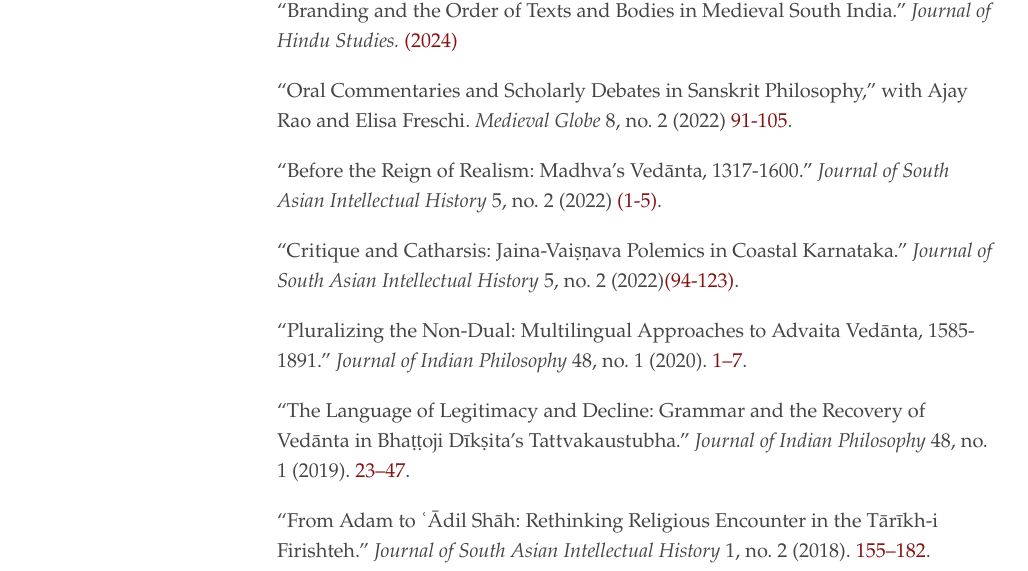
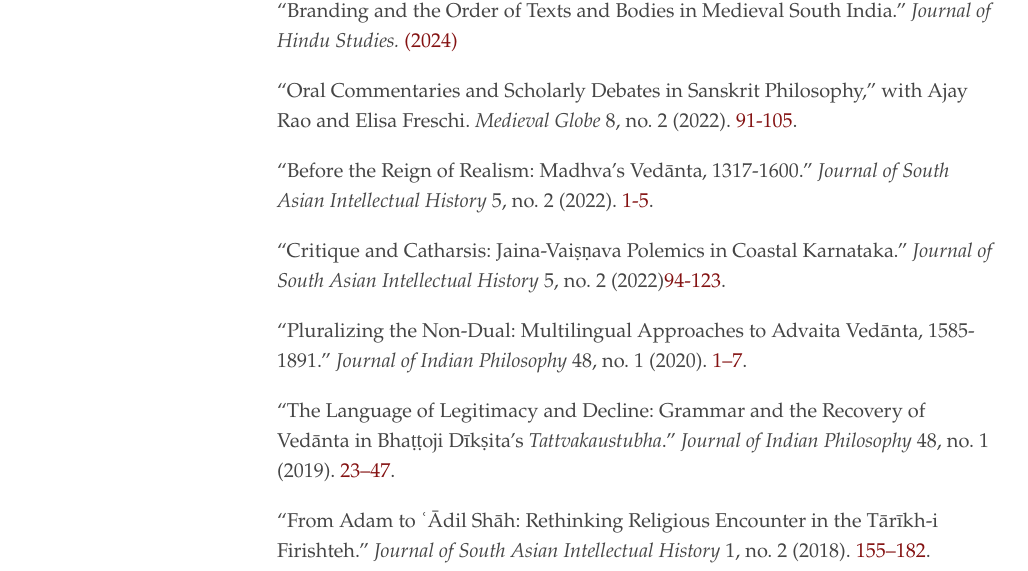
Before and after one commit to petersonjonath/personalwebpage, a Jekyll site: the page built from writing.md, in a window 1280 px wide. Shown: the part 883-1454 px from the top of the page, without its empty margins (3-1031 px from the left). Built offline with Jekyll 4.4.1, drawn with Linux system fonts in a browser that asks for light colours.

```diff
--- a/writing.md
+++ b/writing.md
@@ -21,31 +21,31 @@ title: Writing
 
 "The Long Shadow of Sāyaṇa: Reading the *Ṛg Veda* in Eighteenth Century Pandharpur.” (in progress)
 
-“Hermeneutics of Hierarchy: Taptamudrā and the Question of Śūdra Liberation.” *New Explorations in South Asian Research.*
-(under review)
+“Hermeneutics of Hierarchy: Taptamudrā and the Question of Śūdra Liberation.” *New Explorations in South
+Asian Research.* (under review)
 
-"Vyāsa’s Body, or a Prehistory of Religious Conflict in the Deccan,” *New Explorations in South Asian Research*.
-(forthcoming)
+"Vyāsa’s Body, or a Prehistory of Religious Conflict in the Deccan,” *New Explorations in South Asian
+Research*. (forthcoming)
 
 “Branding and the Order of Texts and Bodies in Medieval South India.” *Journal of Hindu Studies.* [(2024)](https://academic.oup.com/jhs/advance-article-abstract/doi/10.1093/jhs/hiad033/7609621?redirectedFrom=fulltext)
 
-“Oral Commentaries and Scholarly Debates in Sanskrit Philosophy,” with Ajay Rao and Elisa Freschi. *Medieval Globe* 8, no. 2
-(2022) [91-105](https://muse.jhu.edu/issue/50537).
+“Oral Commentaries and Scholarly Debates in Sanskrit Philosophy,” with Ajay Rao and Elisa Freschi.
+*Medieval Globe* 8, no. 2 (2022). [91-105](https://muse.jhu.edu/issue/50537).
 
-“Before the Reign of Realism: Madhva’s Vedānta, 1317-1600.” *Journal of South Asian Intellectual History* 5, no. 2 (2022)
-[(1-5)](https://brill.com/view/journals/saih/5/1/article-p1_1.xml).
+“Before the Reign of Realism: Madhva’s Vedānta, 1317-1600.” *Journal of South Asian Intellectual History*
+5, no. 2 (2022). [1-5](https://brill.com/view/journals/saih/5/1/article-p1_1.xml).
 
-“Critique and Catharsis: Jaina-Vaiṣṇava Polemics in Coastal Karnataka.” *Journal of South Asian Intellectual History* 5,
-no. 2 (2022)[(94-123)](https://brill.com/view/journals/saih/5/1/article-p94_5.xml).
+“Critique and Catharsis: Jaina-Vaiṣṇava Polemics in Coastal Karnataka.” *Journal of South Asian
+Intellectual History* 5, no. 2 (2022)[94-123](https://brill.com/view/journals/saih/5/1/article-p94_5.xml).
 
-“Pluralizing the Non-Dual: Multilingual Approaches to Advaita Vedānta, 1585-1891.” *Journal of Indian Philosophy* 48, no. 1
-(2020). [1–7](https://link.springer.com/article/10.1007/s10781-019-09416-y).
+“Pluralizing the Non-Dual: Multilingual Approaches to Advaita Vedānta, 1585-1891.” *Journal of Indian
+Philosophy* 48, no. 1 (2020). [1–7](https://link.springer.com/article/10.1007/s10781-019-09416-y).
 
-“The Language of Legitimacy and Decline: Grammar and the Recovery of Vedānta in Bhaṭṭoji Dīkṣita’s Tattvakaustubha.” *Journal
-of Indian Philosophy* 48, no. 1 (2019). [23–47](https://link.springer.com/article/10.1007/s10781-019-09406-0).
+“The Language of Legitimacy and Decline: Grammar and the Recovery of Vedānta in Bhaṭṭoji Dīkṣita’s
+*Tattvakaustubha*.” *Journal of Indian Philosophy* 48, no. 1 (2019). [23–47](https://link.springer.com/article/10.1007/s10781-019-09406-0).
 
-“From Adam to ʿĀdil Shāh: Rethinking Religious Encounter in the Tārīkh-i Firishteh.” *Journal of South Asian Intellectual
-History* 1, no. 2 (2018). [155–182](https://brill.com/view/journals/saih/1/2/article-p155_2.xml).
+“From Adam to ʿĀdil Shāh: Rethinking Religious Encounter in the Tārīkh-i Firishteh.” *Journal of South
+Asian Intellectual History* 1, no. 2 (2018). [155–182](https://brill.com/view/journals/saih/1/2/article-p155_2.xml).
 
 
 ---
@@ -59,4 +59,5 @@ History* 1, no. 2 (2018). [155–182](https://brill.com/view/journals/saih/1/2/a
 <center>book reviews</center>
 ---
 
-Review of *The Language of History: Sanskrit Narratives of Indo-Muslim Rule*, by Audrey Truschke. *Journal of Hindu Studies*. [(2024)](https://academic.oup.com/jhs/advance-article-abstract/doi/10.1093/jhs/hiad028/7564871?redirectedFrom=fulltext).
+Review of *The Language of History: Sanskrit Narratives of Indo-Muslim Rule*, by Audrey Truschke. *Journal
+of Hindu Studies*. [(2024)](https://academic.oup.com/jhs/advance-article-abstract/doi/10.1093/jhs/hiad028/7564871?redirectedFrom=fulltext).
```
